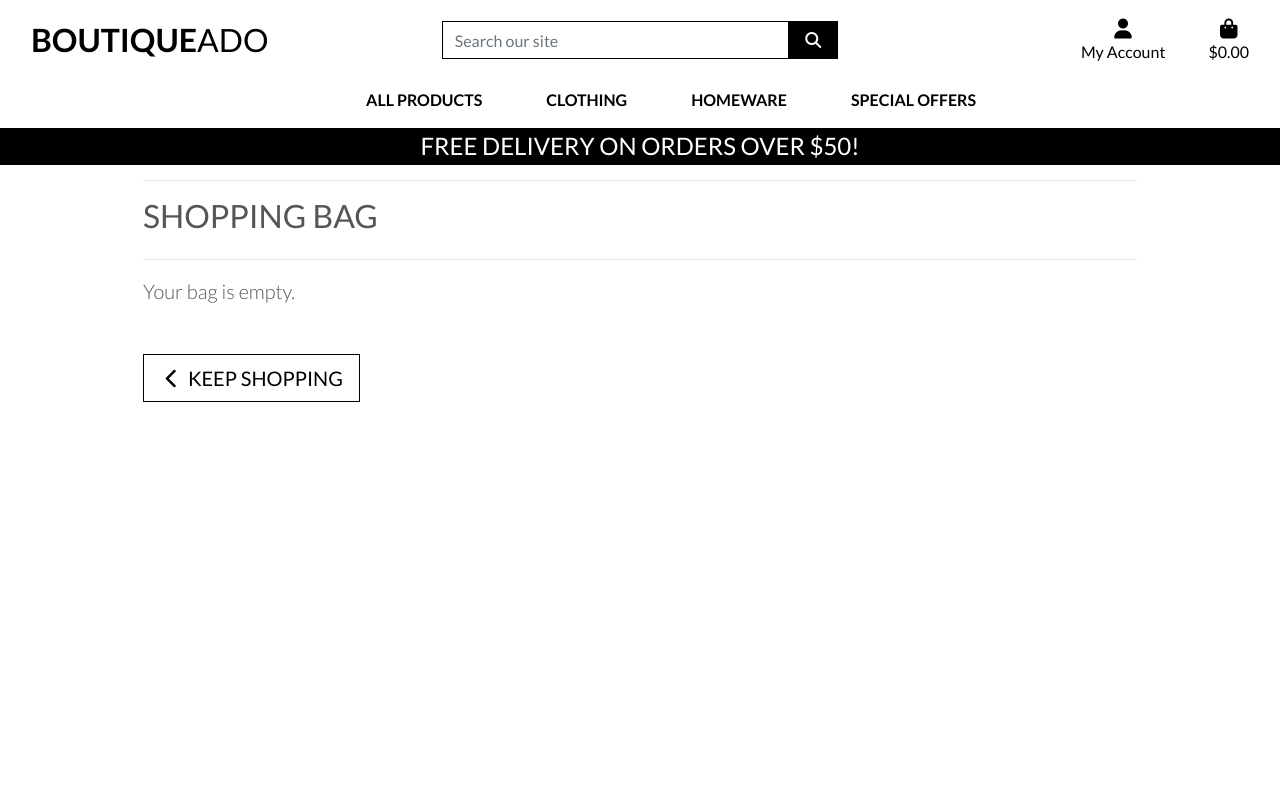
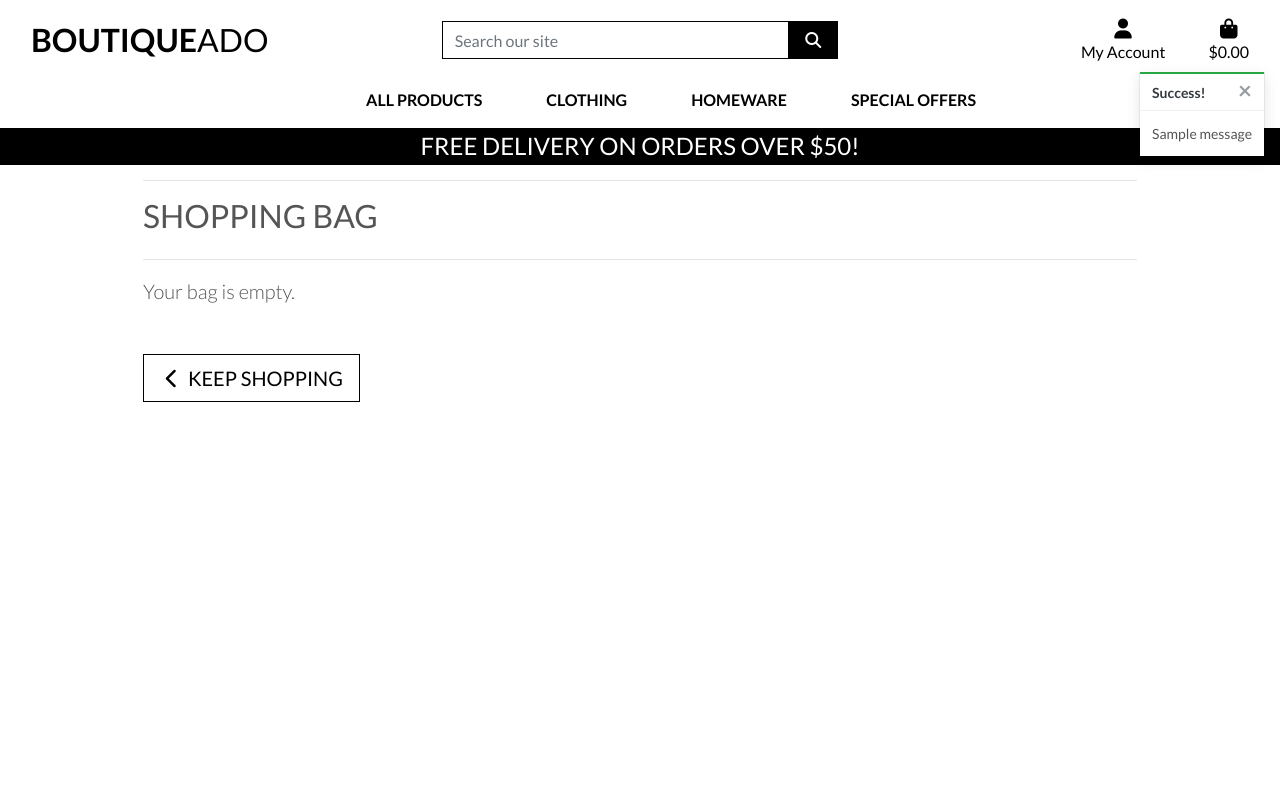
Before and after one commit to EllyC20/boutique_ado, a Django app: page /bag/ in a window 1280 px wide. Run offline with Django 3.2, Linux system fonts and the light colour scheme; tables that the repository leaves empty hold one stand-in row (values such as "Sample post"); one stand-in notice (Sample message) is shown; some libraries are stand-ins or nearby versions.

Commit message:
Add toasts

```diff
--- a/bag/templatetags/bag_tools.py
+++ b/bag/templatetags/bag_tools.py
@@ -3,6 +3,7 @@ from django import template
 
 register = template.Library()
 
+
 @register.filter(name='calc_subtotal')
 def calc_subtotal(price, quantity):
     return price * quantity
--- a/bag/views.py
+++ b/bag/views.py
@@ -1,4 +1,6 @@
 from django.shortcuts import render, redirect, reverse, HttpResponse
+from django.contrib import messages
+from products.models import Product
 
 
 def view_bag(request):
@@ -8,6 +10,7 @@ def view_bag(request):
 
 def add_to_bag(request, item_id):
     """ A view to add a quantity of a specified product to the shopping bag """
+    product = Product.objects.get(pk=item_id)
     quantity = int(request.POST.get('quantity'))
     redirect_url = request.POST.get('redirect_url')
     size = None
@@ -28,6 +31,7 @@ def add_to_bag(request, item_id):
             bag[item_id] += quantity
         else:
             bag[item_id] = quantity
+            messages.success(request, f'Added {product.name} to your bag')
 
     request.session['bag'] = bag
     return redirect(redirect_url)
--- a/boutique_ado/settings.py
+++ b/boutique_ado/settings.py
@@ -79,6 +79,7 @@ TEMPLATES = [
     },
 ]
 
+MESSAGE_STORAGE = 'django.contrib.messages.storage.session.SessionStorage'
 
 AUTHENTICATION_BACKENDS = [
     # Needed to login by username in Django admin, regardless of `allauth`
--- a/static/css/base.css
+++ b/static/css/base.css
@@ -104,6 +104,23 @@ a.category-badge > span.badge:hover {
     cursor: pointer;
 }
 
+/* ------------------------------- bootstrap toasts */
+
+.message-container {
+    position: fixed;
+    top: 72px;
+    right: 15px;
+    z-index: 99999999999;
+}
+
+.custom-toast {
+    overflow: visible;
+}
+
+.toast-capper {
+    height: 2px;
+}
+
 /* -------------------------------- Media Queries */
 
 /* Slightly larger container on xl screens */
--- a/templates/base.html
+++ b/templates/base.html
@@ -115,7 +115,21 @@
     </header>
 
     {% if messages %}
-        <div class="message-container"></div>
+        <div class="message-container">
+            {% for message in messages %}
+                {% with message.level as level %}
+                    {% if level == 40 %}
+                        {% include 'includes/toasts/toast_error.html' %}
+                    {% elif level == 30 %}
+                        {% include 'includes/toasts/toast_warning.html' %}
+                    {% elif level == 25 %}
+                        {% include 'includes/toasts/toast_success.html' %}
+                    {% else %}
+                        {% include 'includes/toasts/toast_info.html' %}
+                    {% endif %}
+                {% endwith %}
+            {% endfor %}
+        </div>
     {% endif %}
 
     {% block page_header %}
@@ -125,6 +139,9 @@
     {% endblock %}
 
     {% block postloadjs %}
+        <script type="text/javascript">
+            $('.toast').toast('show')
+        </script>
     {% endblock %}
 
   </body>
--- /dev/null
+++ b/templates/includes/toasts/toast_success.html
@@ -0,0 +1,13 @@
+<div class="toast custom-toast rounded-0 border-top-0" data-autohide="false">
+    <div class="arrow-up arrow-success"></div>
+    <div class="w-100 toast-capper bg-success"></div>
+    <div class="toast-header bg-white text-dark">
+        <strong class="mr-auto">Success!</strong>
+        <button type="button" class="ml-2 mb-1 close text-dark" data-dismiss="toast" aria-label="Close">
+            <span aria-hidden="true">&times;</span>
+        </button>
+    </div>
+    <div class="toast-body bg-white">
+        {{ message }}
+    </div>
+</div>
```
Also changed, not shown: templates/includes/toasts/toast_error.html (added, +13 -0 lines), templates/includes/toasts/toast_info.html (added, +13 -0 lines), templates/includes/toasts/toast_warning.html (added, +13 -0 lines).
